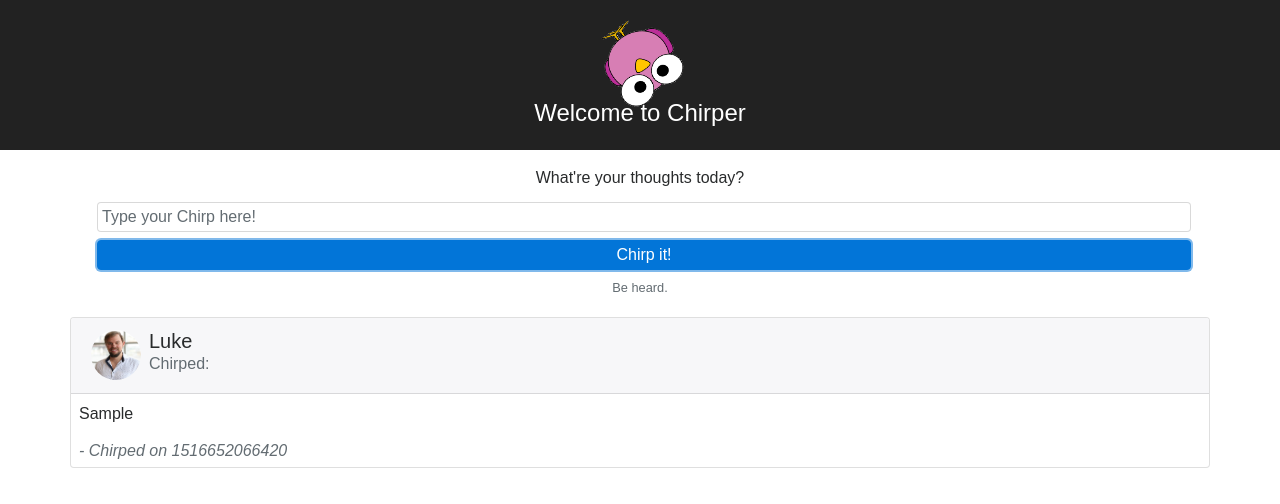
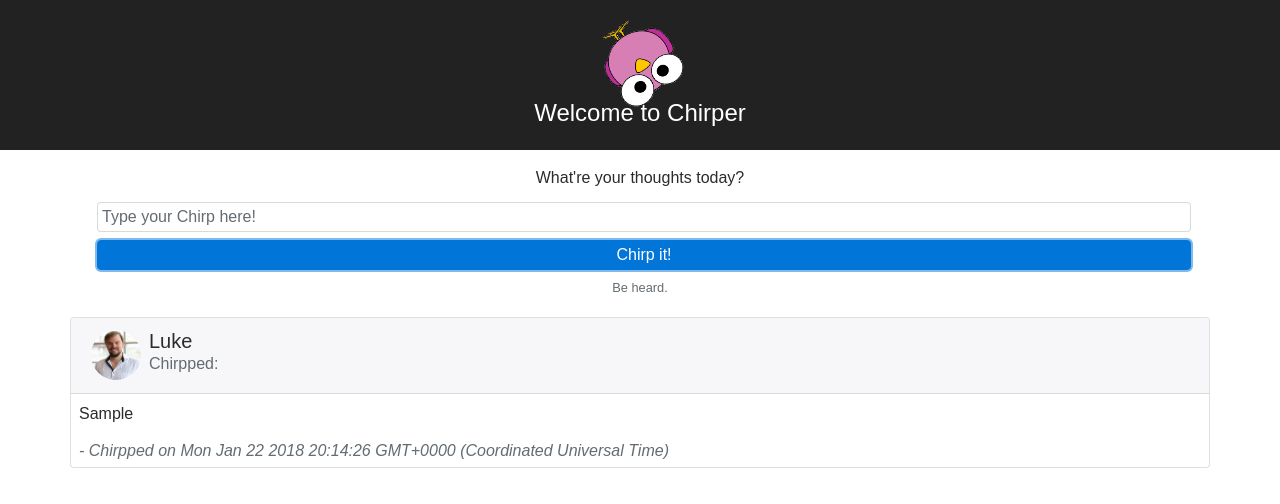
Before and after one commit to przekwas/chirper-front-end, a React (Create React App) app: page / in a window 1280 px wide. Both pictures are taken after typing "Sample" into the empty fields and a click on the button "Chirp it!". Shown: the top 504 px of the page. Built offline with nearby package versions, Linux system fonts and the light colour scheme.

Commit message:
compenent added to format the time of chirp

```diff
--- a/src/components/App.jsx
+++ b/src/components/App.jsx
@@ -15,3 +15,6 @@ class App extends Component {
 }
 
 export default App;
+
+let d = new Date(Date.now());
+console.log(d);
--- a/src/components/Chirp.jsx
+++ b/src/components/Chirp.jsx
@@ -1,5 +1,6 @@
 import React from 'react';
 import Avatar from './Avatar';
+import FormatTime from './FormatTime';
 
 const Chirp = (props) => {
     return (
@@ -11,12 +12,12 @@ const Chirp = (props) => {
                             <Avatar user={props.author} />
                             <div className="media-body">
                                 <h5 className="d-inline"> {props.name}</h5>
-                                <h6 className="text-muted">Chirped:</h6>
+                                <h6 className="text-muted">Chirpped:</h6>
                             </div>
                         </div>
                     </div>
                     <p className="card-text p-1 m-1">{props.text}</p>
-                    <h6 className="card-subtitle p-1 m-1 text-muted font-italic">- Chirped on {props.time}</h6>
+                    <h6 className="card-subtitle p-1 m-1 text-muted font-italic">- Chirpped on <FormatTime time={props.time} /></h6>
                 </div>
             </div>
         </div>
--- /dev/null
+++ b/src/components/FormatTime.jsx
@@ -0,0 +1,6 @@
+const FormatTime = (props) => {
+    let d = new Date(props.time);
+    return `${d}`
+}
+
+export default FormatTime;
```
